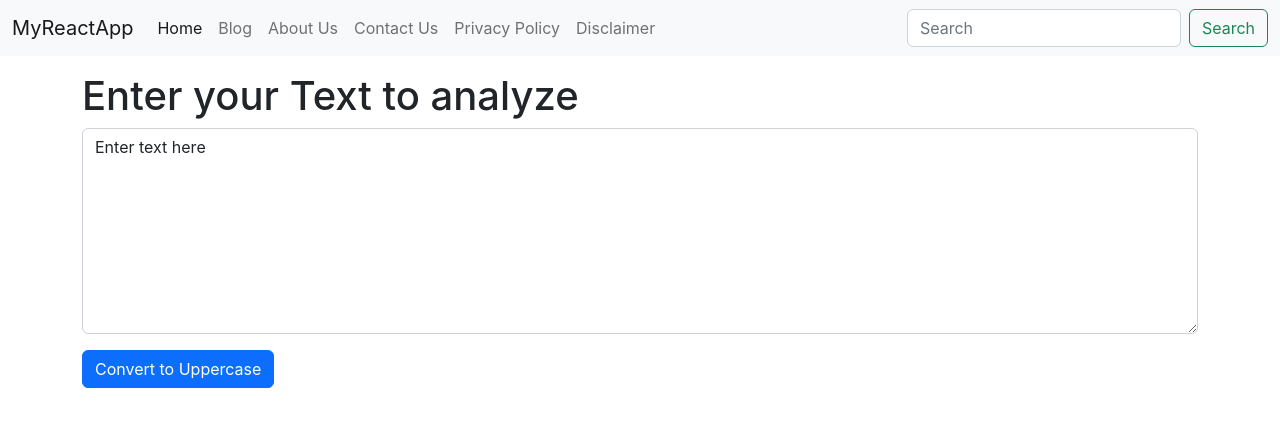
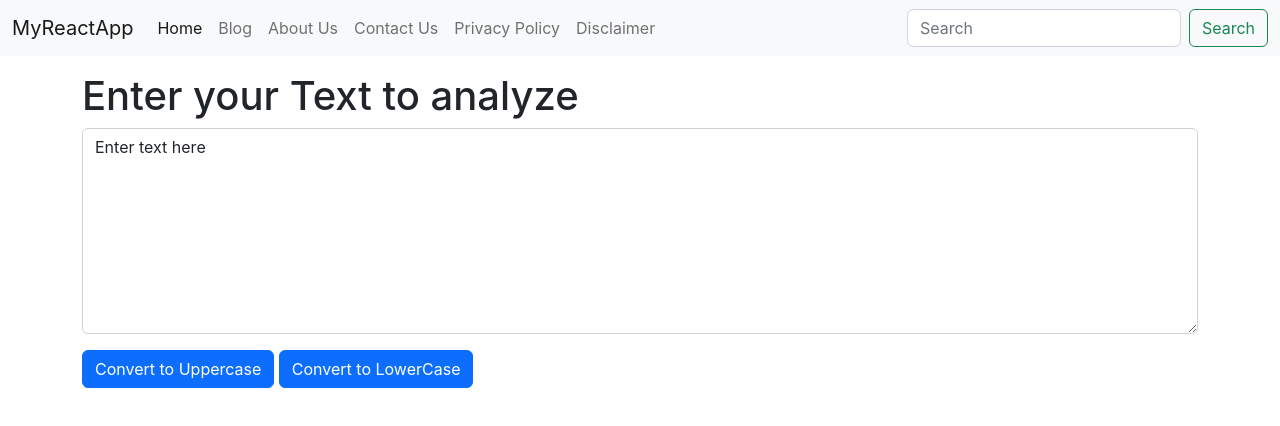
Before and after one commit to kishorkhatri/myreactapp, a React (Create React App) app: page / in a window 1280 px wide. Shown: the top 426 px of the page. Built offline with nearby package versions, Linux system fonts and the light colour scheme.

Commit message:
Convert to LowerCase Added

```diff
--- a/src/components/Textform.js
+++ b/src/components/Textform.js
@@ -5,6 +5,11 @@ export default function TextForm(props) {
     const handleUpClick = ()=>{
         // console.log("Uppercase was clicked: " +  text);
         let newText = text.toUpperCase();
+        setText(newText)
+    }
+    const handleLoClick = ()=>{
+        // console.log("Uppercase was clicked: " +  text);
+        let newText = text.toLowerCase(); //To convert Lower Case
         setText(newText)
     }
 
@@ -23,6 +28,8 @@ export default function TextForm(props) {
             <textarea className="form-control" value={text} onChange={handleOnChange} id="myBox" rows="8"></textarea>
             </div>
             <button className="btn btn-primary" onClick={handleUpClick}>Convert to Uppercase</button>
+            &nbsp;
+            <button className="btn btn-primary" onClick={handleLoClick}>Convert to LowerCase</button>
         </div>
     )
 }
```
